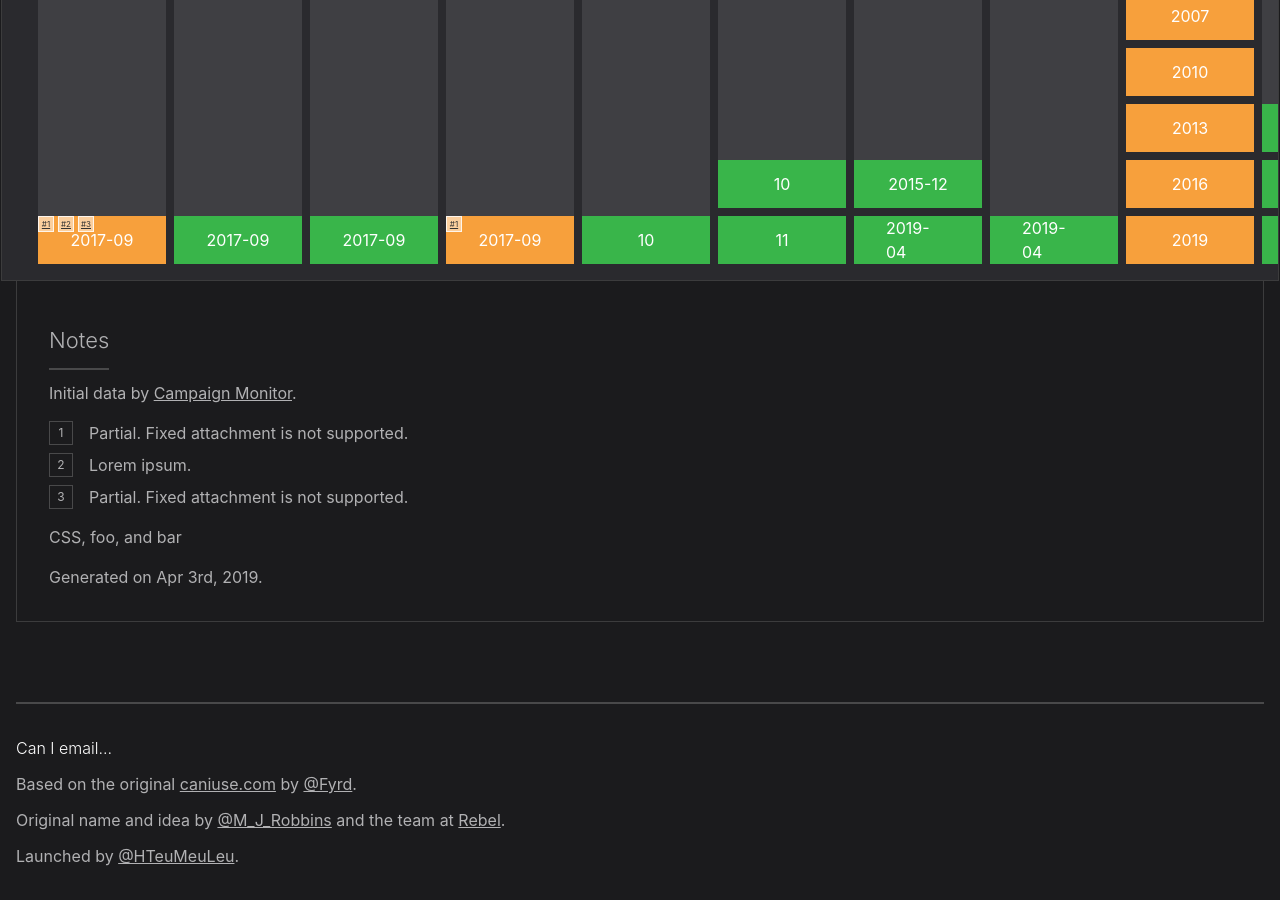
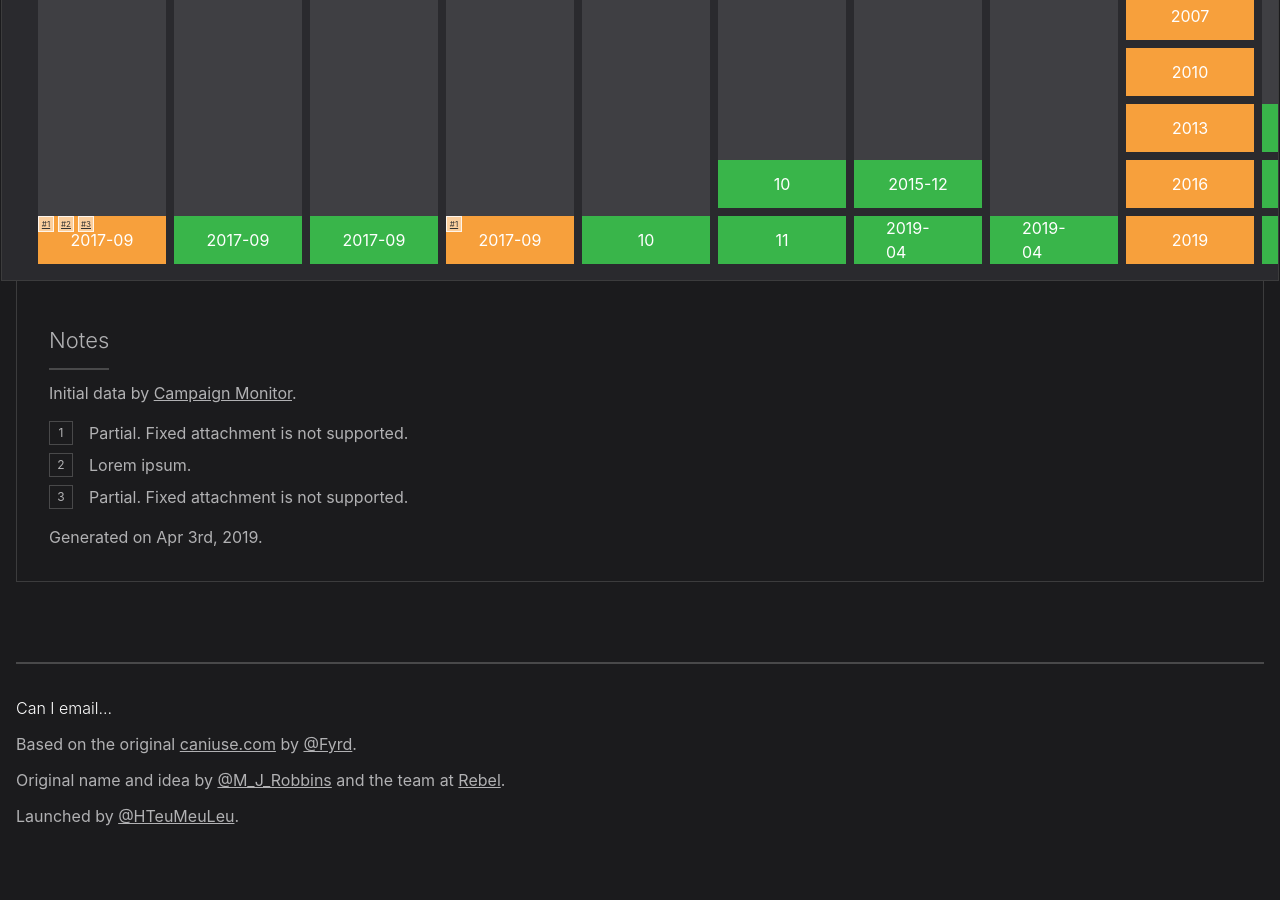
Before and after one commit to hteumeuleu/caniemail, a Jekyll site: the page built from _features/background.md, in a window 1280 px wide and 900 px high, scrolled down 672 px. Built offline with Jekyll 4.4.1, drawn with Linux system fonts in a browser that asks for light colours; after the commit the page ends 1532 px from its top, so only the background shows below that.

Commit message:
Removing tags (for now)
This seems to make the build crash. Removing it for now.

```diff
--- a/_layouts/feature.html
+++ b/_layouts/feature.html
@@ -124,9 +124,6 @@ layout: default
 		{% endfor %}
 		</ul>
 		<p>
-			{{ page.tags | array_to_sentence_string }}
-		</p>
-		<p>
 			Generated on {{ site.time | date_to_string: "ordinal", "US" }}.
 		</p>
 	</div>
```
